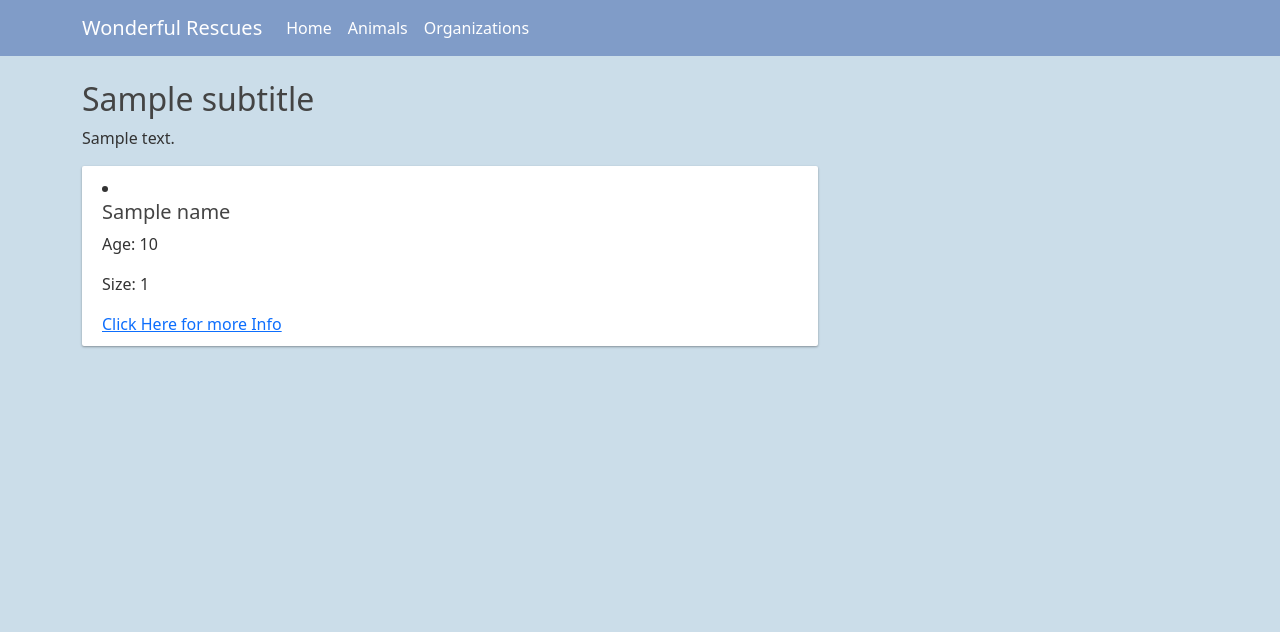
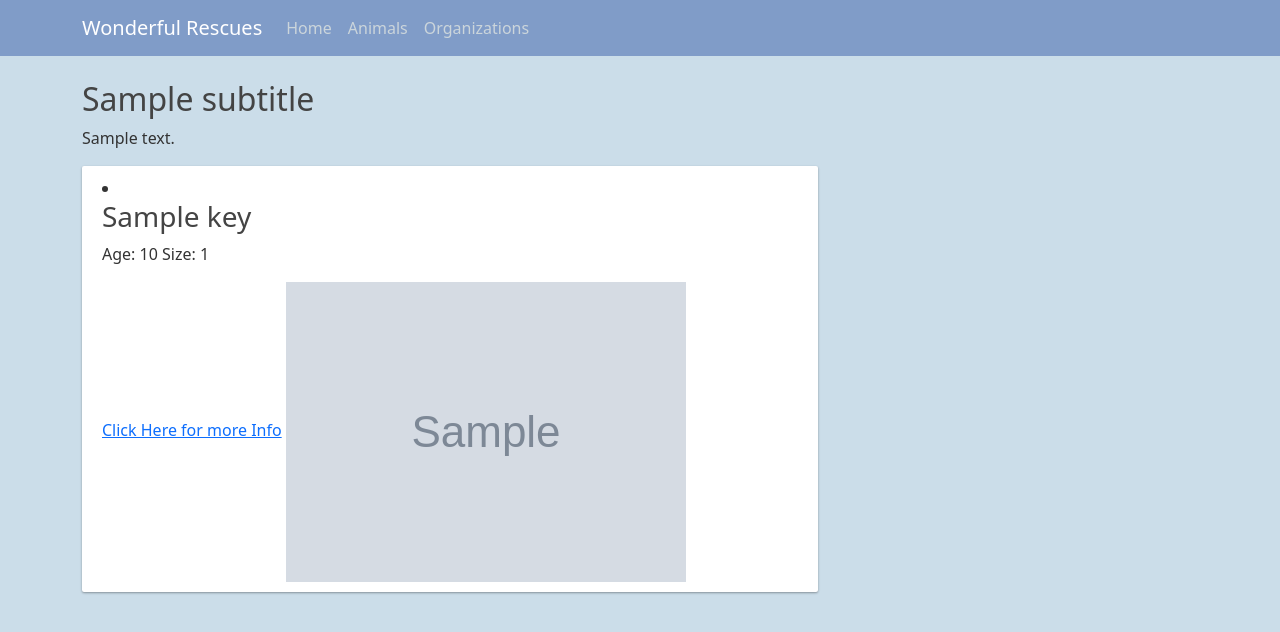
Before and after one commit to egomez4/Week4Project, a Flask app: template templates/animalsResults.html in a window 1280 px wide. Shown: the top 632 px of the page. Run offline with Flask 2, Linux system fonts and the light colour scheme; the template is opened without the code that fills it: most values are stand-ins (such as "Sample title", 1, 10 or a date in 2020); grey boxes marked "Sample" are stand-in pictures.

Commit message:
Sucessfully uploaded images to display on animal results webpage
Co-authored-by: Araceli Corley <abcorley@bu.edu>
Co-authored-by: Jordy Reyes <Jordyreyes8@gmail.com>

```diff
--- a/routes.py
+++ b/routes.py
@@ -1,6 +1,5 @@
 # sudo pip3 install petpy
 import petpy
-import pandas as pd
 from flask import Flask, render_template, url_for, flash, redirect
 from forms import AnimalsForm, OrganizationForm
 from flask_behind_proxy import FlaskBehindProxy
@@ -32,11 +31,10 @@ def animals():
         cats = form.cats.data
         data = findAnimal(animalType, state, kids, dogs, cats)
         dictionary = createDictionary(data)
-        df = dict_to_dataframes(dictionary)
         return render_template(
             'animalsResults.html',
             subtitle='results',
-            data=df
+            data=dictionary
         )
     return render_template('animals.html', subtitle='Animals', form=form)
 
@@ -83,7 +81,8 @@ def findAnimal(animalType, state, kids, dogs, cats):
     return pf.animals(animal_type=animalType, location=state,
                       good_with_children=kids,
                       good_with_dogs=dogs,
-                      good_with_cats=cats)
+                      good_with_cats=cats,
+                      return_df = True)
 
 
 def find_organization(state, zip_code):
@@ -92,21 +91,14 @@ def find_organization(state, zip_code):
 
 def createDictionary(data):
     animalsDict = {}
-    for animals in data['animals']:
-        animalsDict[animals['id']] = [animals['name'],
-                                      animals['age'],
-                                      animals['size'],
-                                      animals['url']
-                                     ]
-
+    for ind in data.index:
+        animalsDict[data['id'][ind]] = {'Name': data['name'][ind],
+                                        'Age': data['age'][ind],
+                                        'Size': data['size'][ind],
+                                        'Link': data['url'][ind],
+                                        'Photo': data['primary_photo_cropped.small'][ind],
+                                       }
     return animalsDict
-
-
-def dict_to_dataframes(animalsDict):
-    df = pd.DataFrame.from_dict(
-        animalsDict, orient='index', columns=[
-            'Name', 'Age', 'Size', 'Link'])
-    return df
 
 
 if __name__ == '__main__':               # this should always be at the end
--- a/static/main.css
+++ b/static/main.css
@@ -13,11 +13,11 @@ h1, h2, h3, h4, h5, h6 {
 }
 
 .site-header .navbar-nav .nav-link {
-  color: #fff;
+  color: #cbd5db;
 }
 
 .site-header .navbar-nav .nav-link:hover {
-  color: #333333;
+  color: #fff;
 }
 
 .site-header .navbar-nav .nav-link.active {
@@ -92,7 +92,7 @@ a.article-title:hover {
     box-shadow: 0 1px 3px rgba(0,0,0,0.12), 0 1px 2px rgba(0,0,0,0.24);
     transition: all 0.3s cubic-bezier(.25,.8,.25,1);
     display: block;
-    background: #a8c5e2;
+    background: #fff;
 }
 
 .organization-card:hover {
--- a/templates/animalsResults.html
+++ b/templates/animalsResults.html
@@ -4,12 +4,14 @@
     <p>{{ text }}</p>
 
     <div class='content-section'>
-         {%for ind in data.index%}
+         {%for key in data%}
             <li>
-                <h5>{{data['Name'][ind]}}</h5>
-                 <p>Age: {{data['Age'][ind]}} </p>
-                 <p>Size: {{data['Size'][ind]}}</p>
-                 <a href= "{{data['Link'][ind]}}" >Click Here for more Info</a>
+                <h3>{{data[key]['Name']}}</h3>
+                    <p>Age: {{data[key]['Age']}}
+                       Size: {{data[key]['Size']}}
+                    </p>
+                <a href= {{data[key]['Link']}} >Click Here for more Info</a>
+                 <img src={{data[key]['Photo']}} alt='Animal Profile'>
             </li>
         {%endfor%}
     </div>
--- a/templates/home.html
+++ b/templates/home.html
@@ -1,8 +1,7 @@
 {% extends "layout.html" %}
 {% block content %}
-    <h2>{{ subtitle }}</h2>
-    <p>{{ text }}</p>
     <div class='content-section'>
-        <p>This is a paragraph</p>
+        <h1>Welcome to Wonderful Rescue!</h1>
+        <p>Here you will be able to look for pets to adopt as well as lookup any animal rescue organizations in your area!</p>
     </div>
 {% endblock content %}
```
